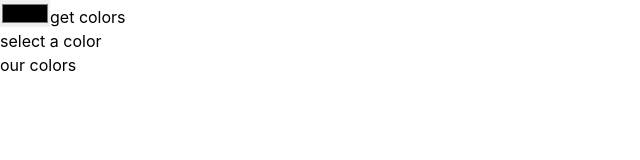
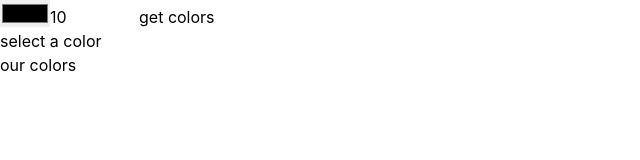
Before and after one commit to Ameer2000Mzori/Color-Gen-React, a React (Create React App) app: page / in a window 1280 px wide. Shown: the top 160 px of the page, without its empty margins (0-640 px from the left). Built offline with nearby package versions, Linux system fonts and the light colour scheme.

Commit message:
add more logic

```diff
--- a/src/component/Home.jsx
+++ b/src/component/Home.jsx
@@ -3,6 +3,7 @@ import ColorGenLogic from './hooks/ColorGenLogic.jsx'
 
 const Home = () => {
   const [color, setColor] = useState('red')
+  const [colorsSets, setColorsSets] = useState(10)
   const [colors, setColors] = useState([])
   return (
     <>
@@ -16,11 +17,26 @@ const Home = () => {
                 setColor(e.target.value)
               }}
             />
+            <input
+              type="number"
+              value={colorsSets}
+              onChange={(e) => {
+                setColorsSets(e.target.value)
+              }}
+              placeholder="min=  1 / max = 100"
+              min={1}
+              max={100}
+            />
             <button
               onClick={() => {
-                let colorSet = ColorGenLogic(color)
-                setColors(colorSet)
-                console.log(colors)
+                if (colorsSets > 100 || colorsSets < 0) {
+                  alert('min=  1 / max = 100')
+                  return
+                } else {
+                  let colorSet = ColorGenLogic(color, colorsSets)
+                  setColors(colorSet)
+                  console.log(colors)
+                }
               }}
             >
               get colors
--- a/src/component/hooks/ColorGenLogic.jsx
+++ b/src/component/hooks/ColorGenLogic.jsx
@@ -1,8 +1,9 @@
 import React from 'react'
 import Values from 'values.js'
 
-const ColorGenLogic = (color) => {
-  const colorSet = new Values(color).all(10)
+const ColorGenLogic = (color, setsOfColors) => {
+  console.log(setsOfColors)
+  const colorSet = new Values(color).all(Number(setsOfColors))
 
   return colorSet
 }
```
